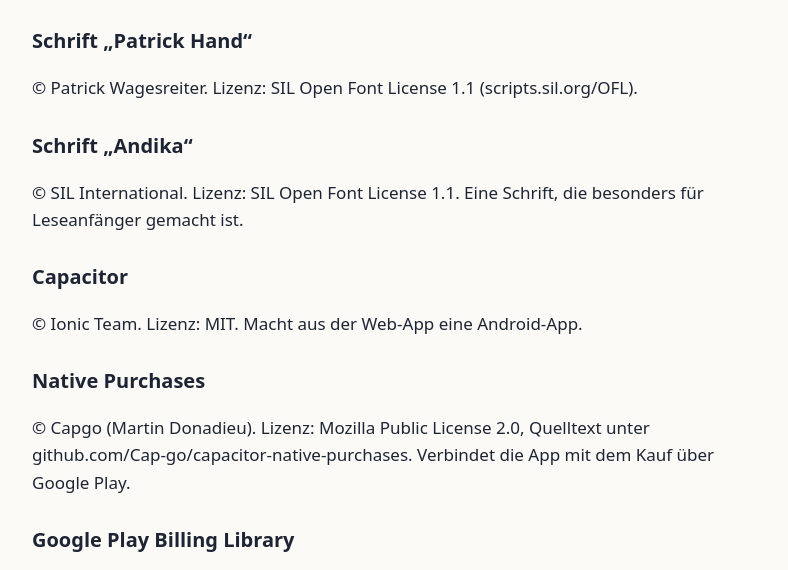
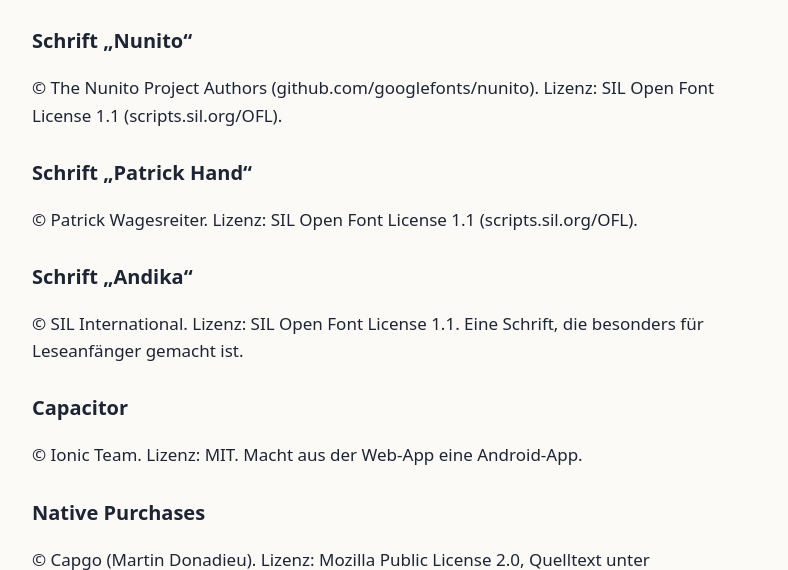
Before and after one commit to die-webcoder/lernwelt-rechtliches, a plain HTML site: page lizenzen.html in a window 1280 px wide. Shown: the part 204-774 px from the top of the page, without its empty margins (244-1032 px from the left). Drawn offline with Linux system fonts and the light colour scheme.

Commit message:
Lizenzen: Schrift Nunito ergänzt (App ab 3.90)
Co-Authored-By: Claude Opus 5.5 <noreply@anthropic.com>

```diff
--- a/lizenzen.html
+++ b/lizenzen.html
@@ -12,6 +12,7 @@
 <main>
 <h1>Lizenzen und Danksagung</h1>
 <p>Lernwelt verwendet diese frei lizenzierten Bestandteile. Vielen Dank an alle, die sie entwickeln!</p>
+  <h2>Schrift „Nunito“</h2><p>© The Nunito Project Authors (github.com/googlefonts/nunito). Lizenz: SIL Open Font License 1.1 (scripts.sil.org/OFL).</p>
   <h2>Schrift „Patrick Hand“</h2><p>© Patrick Wagesreiter. Lizenz: SIL Open Font License 1.1 (scripts.sil.org/OFL).</p>
   <h2>Schrift „Andika“</h2><p>© SIL International. Lizenz: SIL Open Font License 1.1. Eine Schrift, die besonders für Leseanfänger gemacht ist.</p>
   <h2>Capacitor</h2><p>© Ionic Team. Lizenz: MIT. Macht aus der Web-App eine Android-App.</p>
```
